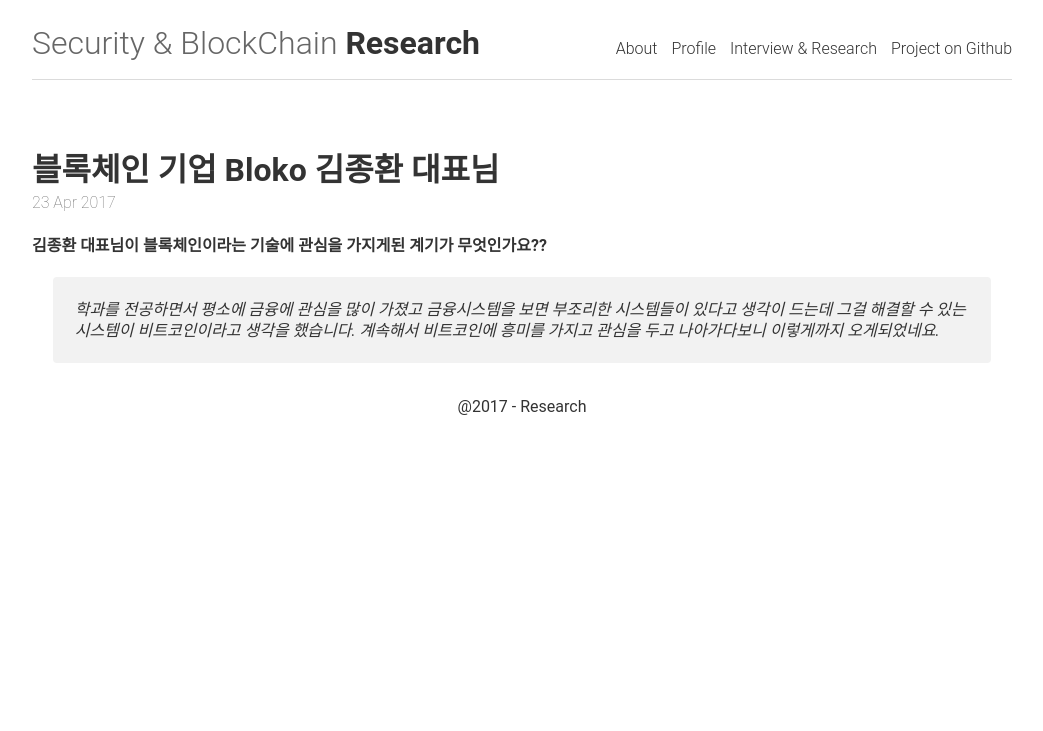
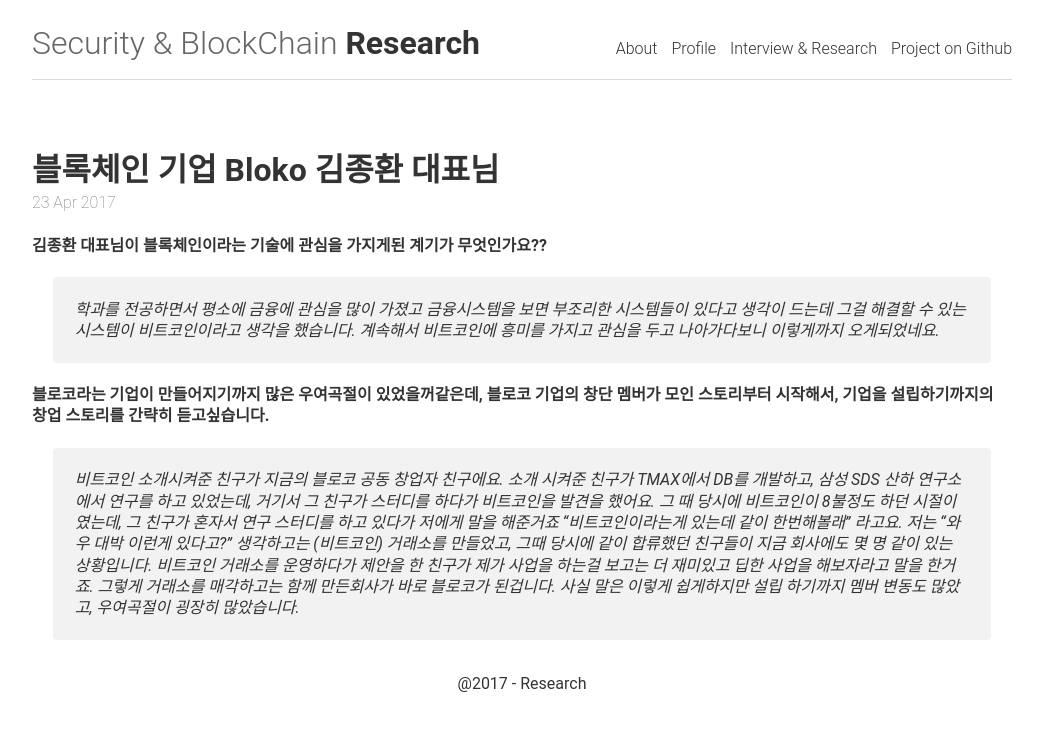
Before and after one commit to Miller-kk/KIMKIBYEONG.github.io, a Jekyll site: the page built from _posts/2017-04-23-bloko.md, in a window 1280 px wide. Shown: the top 731 px of the page, without its empty margins (118-1161 px from the left). Built offline with Jekyll 4.4.1, drawn with Linux system fonts in a browser that asks for light colours.

Commit message:
Update 2017-04-23-bloko.md

```diff
--- a/_posts/2017-04-23-bloko.md
+++ b/_posts/2017-04-23-bloko.md
@@ -6,3 +6,6 @@ header: 블록체인 기업 Bloko 김종환 대표님
 
 **김종환 대표님이 블록체인이라는 기술에 관심을 가지게된 계기가 무엇인가요??**
 > 학과를 전공하면서 평소에 금융에 관심을 많이 가졌고 금융시스템을 보면 부조리한 시스템들이 있다고 생각이 드는데 그걸 해결할 수 있는 시스템이 비트코인이라고 생각을 했습니다. 계속해서 비트코인에 흥미를 가지고 관심을 두고 나아가다보니 이렇게까지 오게되었네요.
+
+**블로코라는 기업이 만들어지기까지 많은 우여곡절이 있었을꺼같은데, 블로코 기업의 창단 멤버가 모인 스토리부터 시작해서, 기업을 설립하기까지의 창업 스토리를 간략히 듣고싶습니다.**
+> 비트코인 소개시켜준 친구가 지금의 블로코 공동 창업자 친구에요. 소개 시켜준 친구가 TMAX에서 DB를 개발하고, 삼성 SDS 산하 연구소에서 연구를 하고 있었는데, 거기서 그 친구가 스터디를 하다가 비트코인을 발견을 했어요. 그 때 당시에 비트코인이 8불정도 하던 시절이였는데, 그 친구가 혼자서 연구 스터디를 하고 있다가 저에게 말을 해준거죠 “비트코인이라는게 있는데 같이 한번해볼래” 라고요. 저는 “와우 대박 이런게 있다고?” 생각하고는 (비트코인) 거래소를 만들었고, 그때 당시에 같이 합류했던 친구들이 지금 회사에도 몇 명 같이 있는 상황입니다. 비트코인 거래소를 운영하다가 제안을 한 친구가 제가 사업을 하는걸 보고는 더 재미있고 딥한 사업을 해보자라고 말을 한거죠. 그렇게 거래소를 매각하고는 함께 만든회사가 바로 블로코가 된겁니다. 사실 말은 이렇게 쉽게하지만 설립  하기까지 멤버 변동도 많았고, 우여곡절이 굉장히 많았습니다.
```
